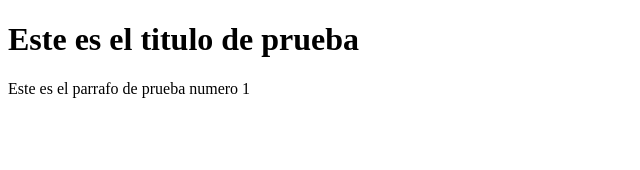
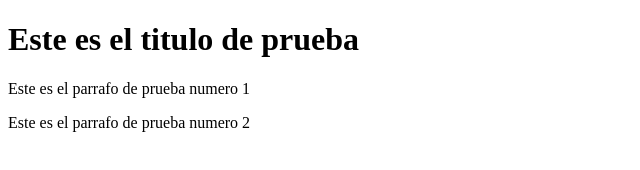
Before and after one commit to sergechv/practica-git, a plain HTML site: page index.html in a window 1280 px wide. Shown: the whole page, without its empty margins (0-640 px from the left). Drawn offline with Linux system fonts and the light colour scheme.

Commit message:
Se agrego un segundo parrafo

```diff
--- a/index.html
+++ b/index.html
@@ -9,5 +9,6 @@
 <body>
     <h1>Este es el titulo de prueba</h1>
     <p>Este es el parrafo de prueba numero 1</p>
+    <p>Este es el parrafo de prueba numero 2</p>
 </body>
 </html>
```
